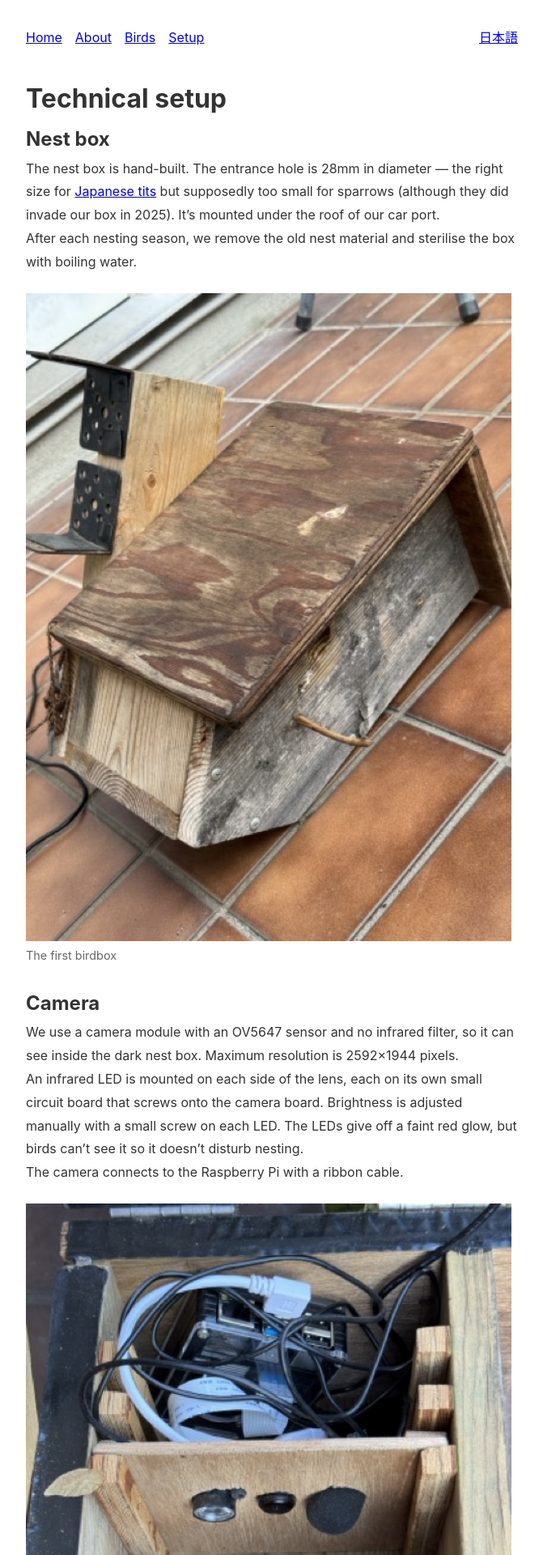
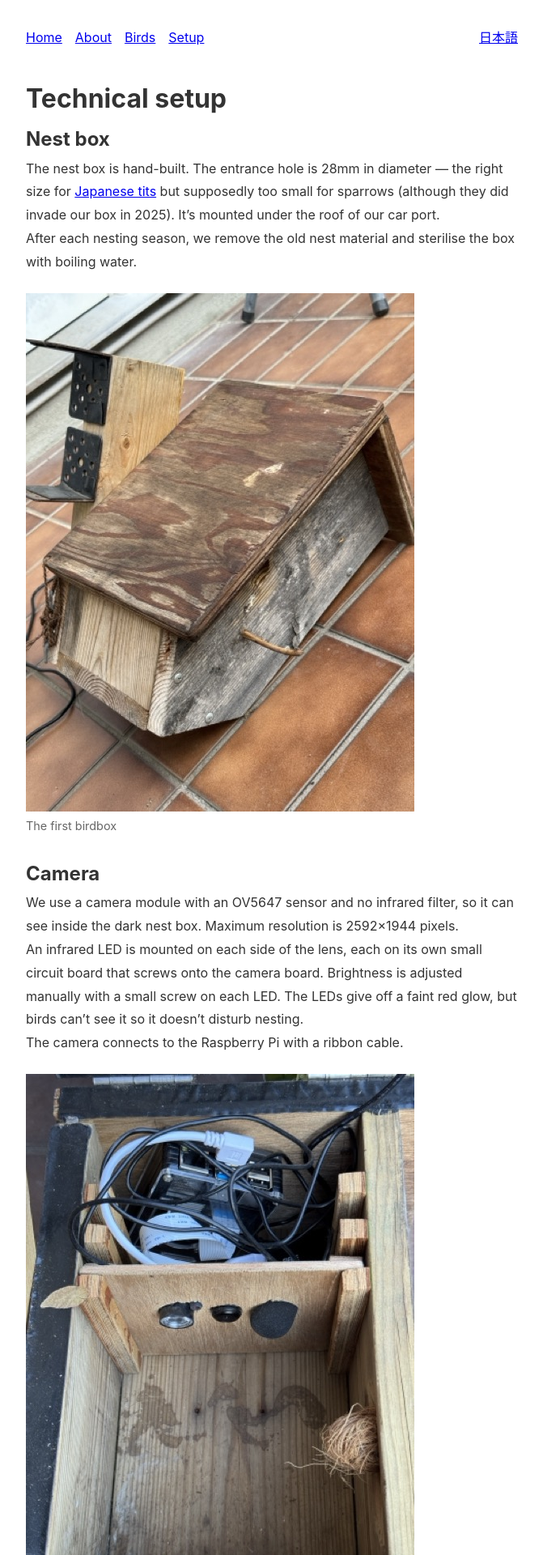
Before and after one commit to tagawa/maison-hina, a Jekyll site: the page built from en/setup.md, in a window 1280 px wide. Shown: the top 1920 px of the page at 81% size, without its empty margins (304-975 px from the left). Built offline with Jekyll 4.4.1, drawn with Linux system fonts in a browser that asks for light colours; comment, search, counter and statistics services are not loaded.

Commit message:
Update setup.md

```diff
--- a/en/setup.md
+++ b/en/setup.md
@@ -17,7 +17,7 @@ The nest box is hand-built. The entrance hole is 28mm in diameter — the right
 After each nesting season, we remove the old nest material and sterilise the box with boiling water.
 
 <figure>
-  <img src="/assets/images/birdbox_v1_exterior.jpg" alt="The first birdbox, mounted under the car port roof" width="600" height="400" loading="lazy">
+  <img src="/assets/images/birdbox_v1_exterior.jpg" alt="The exterior of the birdbox." width="480" height="640" loading="lazy">
   <figcaption>The first birdbox</figcaption>
 </figure>
 
@@ -30,7 +30,7 @@ An infrared LED is mounted on each side of the lens, each on its own small circu
 The camera connects to the Raspberry Pi with a ribbon cable.
 
 <figure>
-  <img src="/assets/images/birdbox_v2_interior.jpg" alt="Inside the current birdbox — camera module, one infrared LED, and a USB microphone" width="600" height="400" loading="lazy">
+  <img src="/assets/images/birdbox_v2_interior.jpg" alt="Inside the current birdbox — camera module, one infrared LED, and a USB microphone" width="480" height="640" loading="lazy">
   <figcaption>Inside the current birdbox — one infrared LED replaced with a USB microphone</figcaption>
 </figure>
 
@@ -69,6 +69,6 @@ The Raspberry Pi is powered by mains electricity via a long cable running to the
 The first version of the birdbox used a [Raspberry Pi 3 Model B+](https://www.raspberrypi.com/products/raspberry-pi-3-model-b-plus/). The setup was simpler — video only, no audio, and the stream was only available on our local network (no YouTube).
 
 <figure>
-  <img src="/assets/images/birdbox_v1_interior.jpg" alt="Inside the first birdbox — camera module and two infrared LEDs, powered by a Raspberry Pi 3 B+" width="600" height="400" loading="lazy">
+  <img src="/assets/images/birdbox_v1_interior.jpg" alt="Inside the first birdbox — camera module and two infrared LEDs, powered by a Raspberry Pi 3 B+" width="480" height="640" loading="lazy">
   <figcaption>Inside the first birdbox — camera module and infrared LEDs, powered by a Raspberry Pi 3 B+</figcaption>
 </figure>
```
